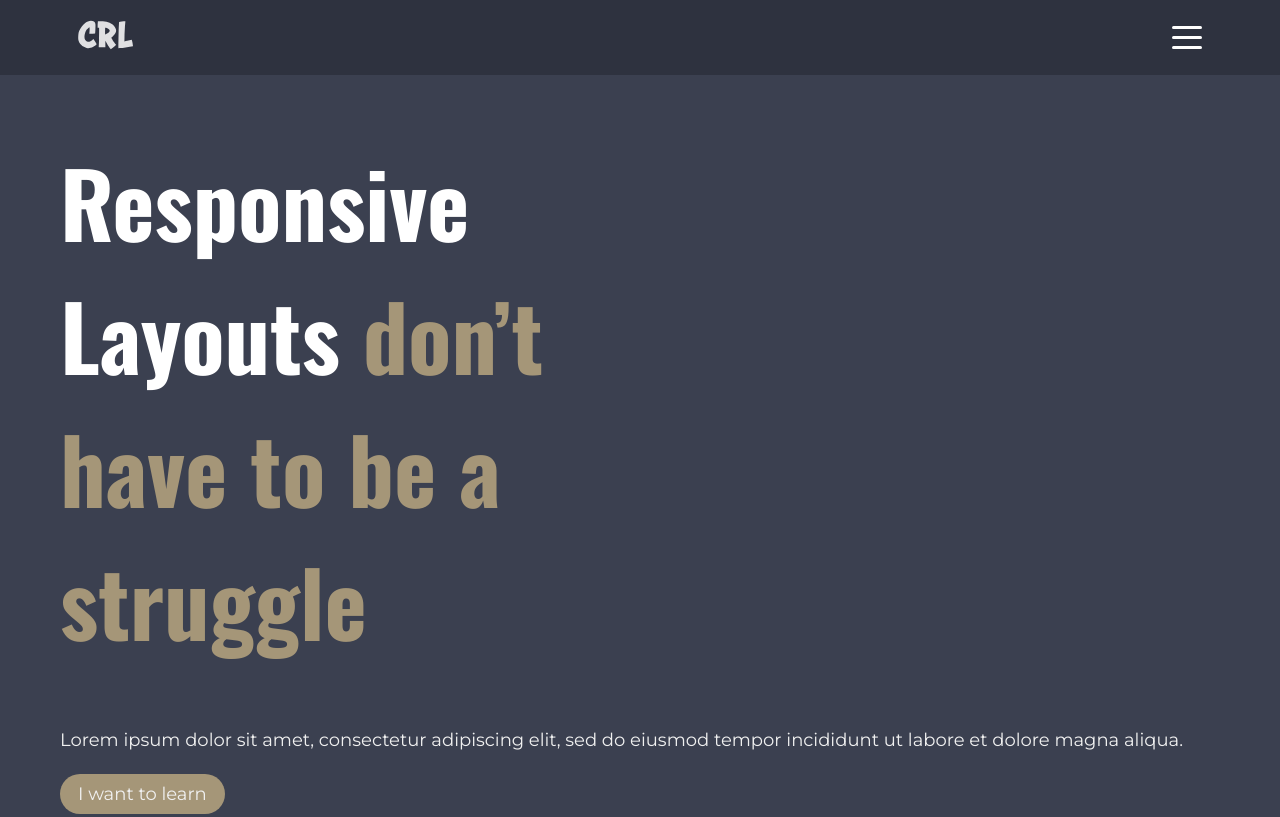
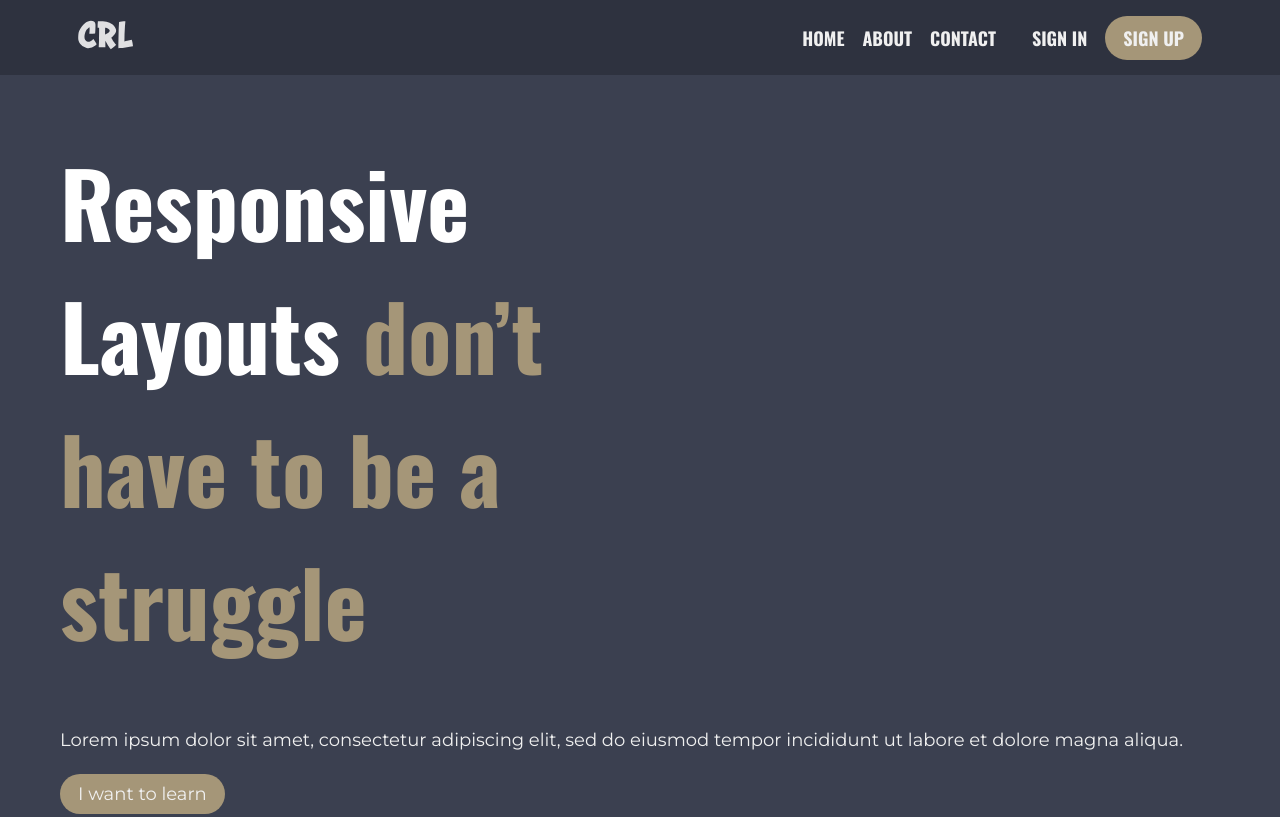
Before and after one commit to YuriySobolyev/KP_Responsive-Layouts, a plain HTML site: page index.html in a window 1280 px wide. Shown: the top 817 px of the page. Drawn offline with nearby package versions, Linux system fonts and the light colour scheme.

Commit message:
Desktop nav

```diff
--- a/css/style.css
+++ b/css/style.css
@@ -72,6 +72,10 @@ header {
 
 }
 
+.logo {
+    z-index: 1;
+}
+
 nav {
     height: 35px;
     display: flex;
@@ -130,19 +134,20 @@ nav {
 /**/
 .nav__block {
     position: absolute;
-    left: -100%;
-    top: 70px;
+    left: 0;
+    top: -100%;
     background: #2E323F;
     width: 100%;
     display: flex;
     justify-content: center;
     flex-direction: column;
-    padding: 60px 0;
+    padding-bottom: 60px;
     transition: all .5s ease-in-out;
 }
 
 .toggle_nav {
     left: 0;
+    top: 75px;
 }
 
 .menu_toggler {
@@ -261,13 +266,13 @@ footer {
 }
 
 @media screen and (min-width: 700px) {
-    h1{
+    h1 {
         font-size: 90px;
     }
 
     .sidebar,
-     .column__content--column,
-    .footer__links{
+    .column__content--column,
+    .footer__links {
         display: flex;
         gap: 15px;
         justify-content: space-between;
@@ -282,3 +287,42 @@ footer {
         padding: 10px;
     }
 }
+
+@media screen and (min-width: 1000px) {
+    .container {
+        display: flex;
+    }
+
+    .menu_toggler {
+        display: none;
+    }
+
+    nav {
+        display: flex;
+        flex-direction: row;
+        width: 100%;
+    }
+
+    .nav__block {
+        left: 0;
+        display: flex;
+        flex-direction: row;
+        padding: 0;
+        position: inherit ;
+        justify-content: flex-end;
+        transition: none;
+    }
+
+    .nav__list {
+        flex-direction: row;
+        gap: 1em;
+    }
+
+    .nav__list--2 {
+        margin-left: 2em;
+    }
+
+    .nav__item{
+        margin: 0;
+    }
+}
```
